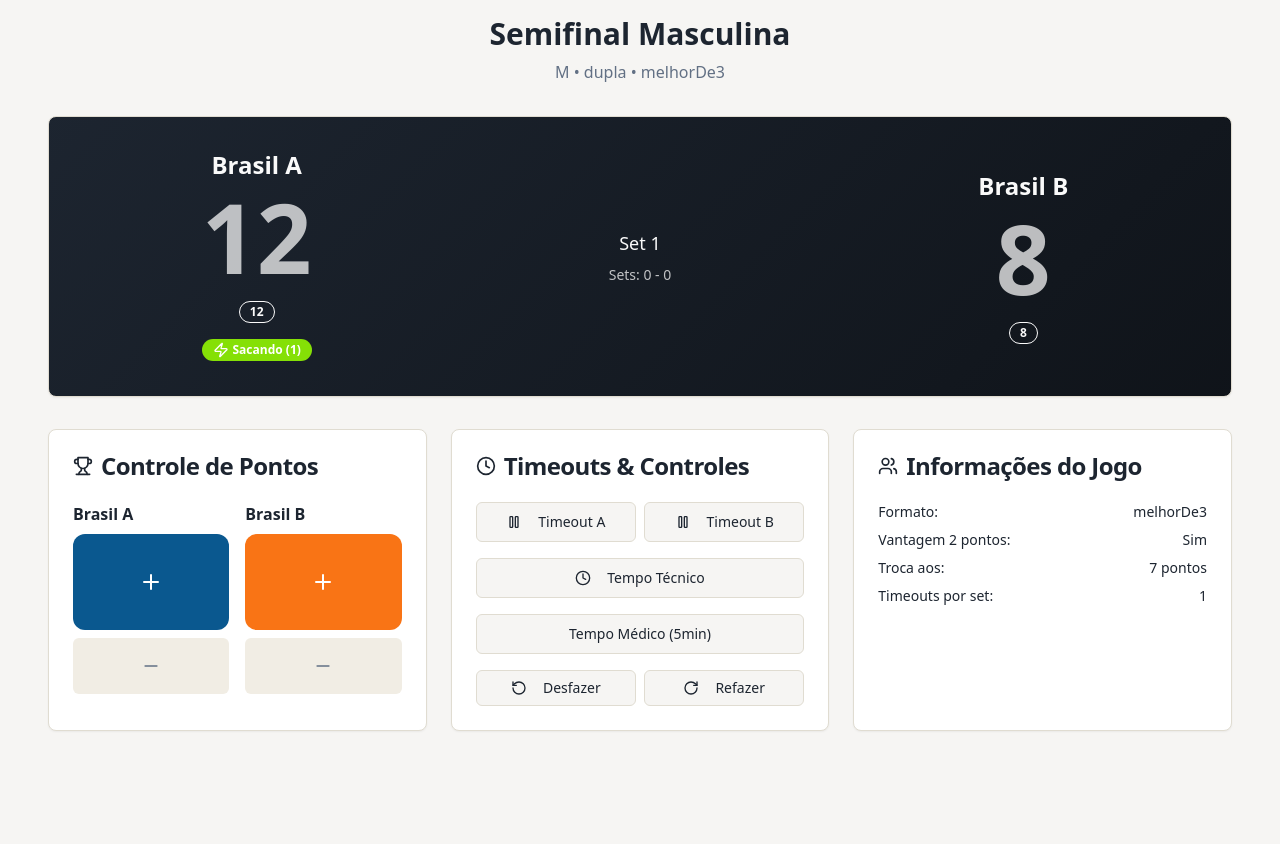
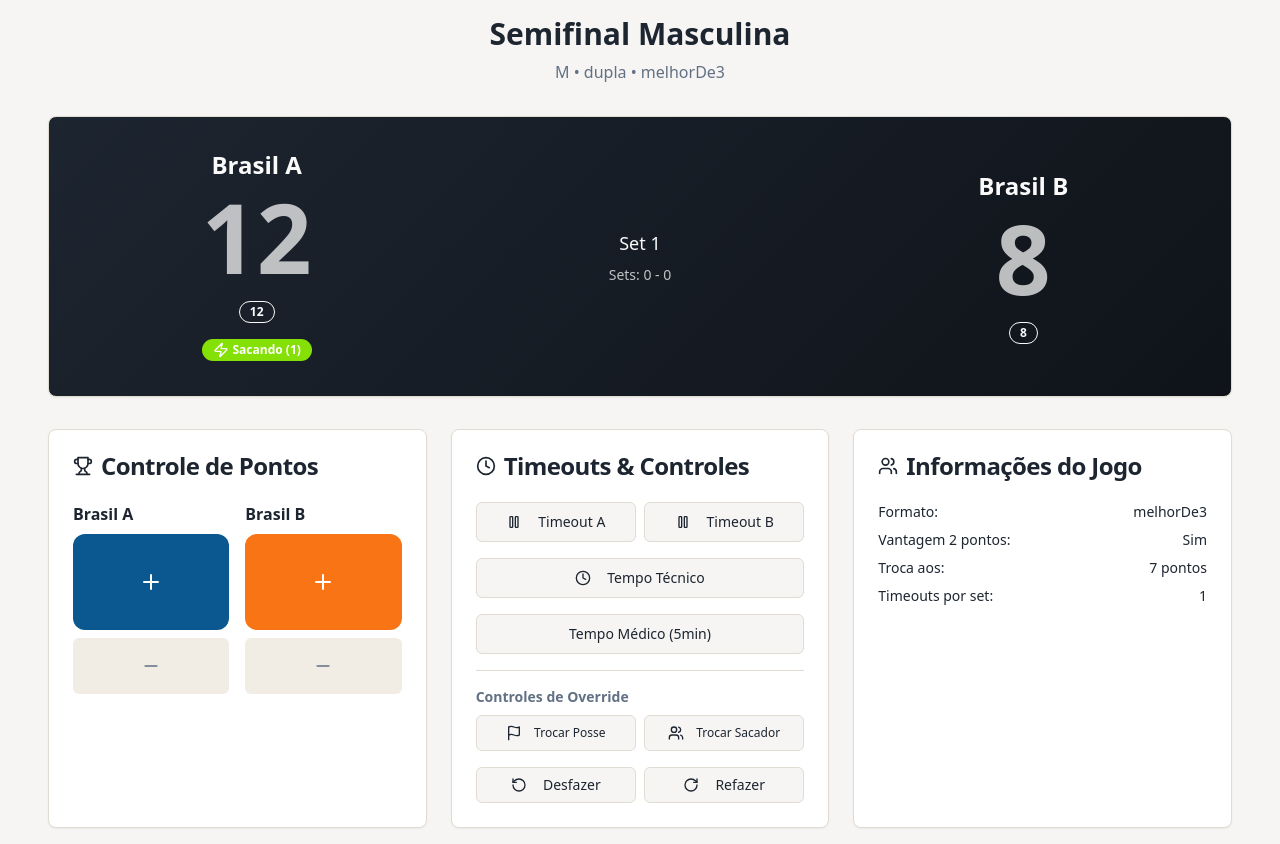
Before and after one commit to Markinjr92/beach-rally-referee, a React (Vite) app: page /referee/game-1 in a window 1280 px wide. Before the commit the page ends 800 px from the top, so only its background shows below. Built offline with nearby package versions, Linux system fonts and the light colour scheme.

Commit message:
Allow referee to change server
Grant the referee the ability to change the current server and possession of the ball at any time.

```diff
--- a/src/pages/RefereeDesk.tsx
+++ b/src/pages/RefereeDesk.tsx
@@ -115,6 +115,30 @@ export default function RefereeDesk() {
     const mins = Math.floor(seconds / 60);
     const secs = seconds % 60;
     return `${mins}:${secs.toString().padStart(2, '0')}`;
+  };
+
+  const switchServerTeam = () => {
+    if (!gameState) return;
+
+    const newServerTeam = gameState.currentServerTeam === 'A' ? 'B' : 'A';
+    setGameState({
+      ...gameState,
+      currentServerTeam: newServerTeam,
+      currentServerPlayer: 1 // Reset to player 1 when switching teams
+    });
+  };
+
+  const changeServerPlayer = () => {
+    if (!gameState || !game) return;
+
+    const maxPlayers = game.modality === 'dupla' ? 2 : 4;
+    const currentPlayer = gameState.currentServerPlayer;
+    const nextPlayer = currentPlayer >= maxPlayers ? 1 : currentPlayer + 1;
+
+    setGameState({
+      ...gameState,
+      currentServerPlayer: nextPlayer
+    });
   };
 
   if (!game || !gameState) {
@@ -317,6 +341,29 @@ export default function RefereeDesk() {
               >
                 Tempo Médico (5min)
               </Button>
+              <div className="border-t pt-4 space-y-2">
+                <h4 className="text-sm font-semibold text-muted-foreground">Controles de Override</h4>
+                <div className="grid grid-cols-2 gap-2">
+                  <Button
+                    variant="outline"
+                    size="sm"
+                    onClick={switchServerTeam}
+                    className="text-xs"
+                  >
+                    <Flag className="mr-1" size={14} />
+                    Trocar Posse
+                  </Button>
+                  <Button
+                    variant="outline"
+                    size="sm"
+                    onClick={changeServerPlayer}
+                    className="text-xs"
+                  >
+                    <Users className="mr-1" size={14} />
+                    Trocar Sacador
+                  </Button>
+                </div>
+              </div>
               <div className="flex gap-2">
                 <Button variant="outline" size="sm" className="flex-1">
                   <RotateCcw className="mr-2" size={16} />
```
